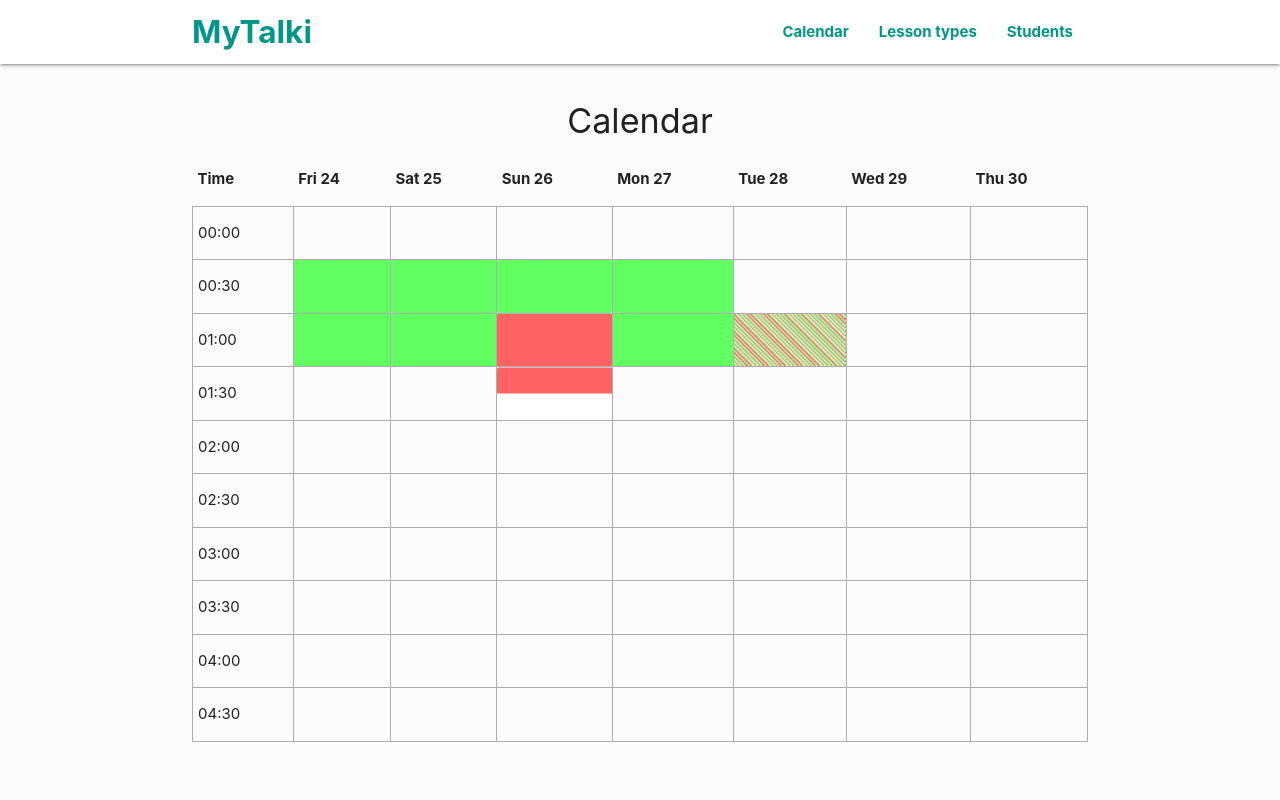
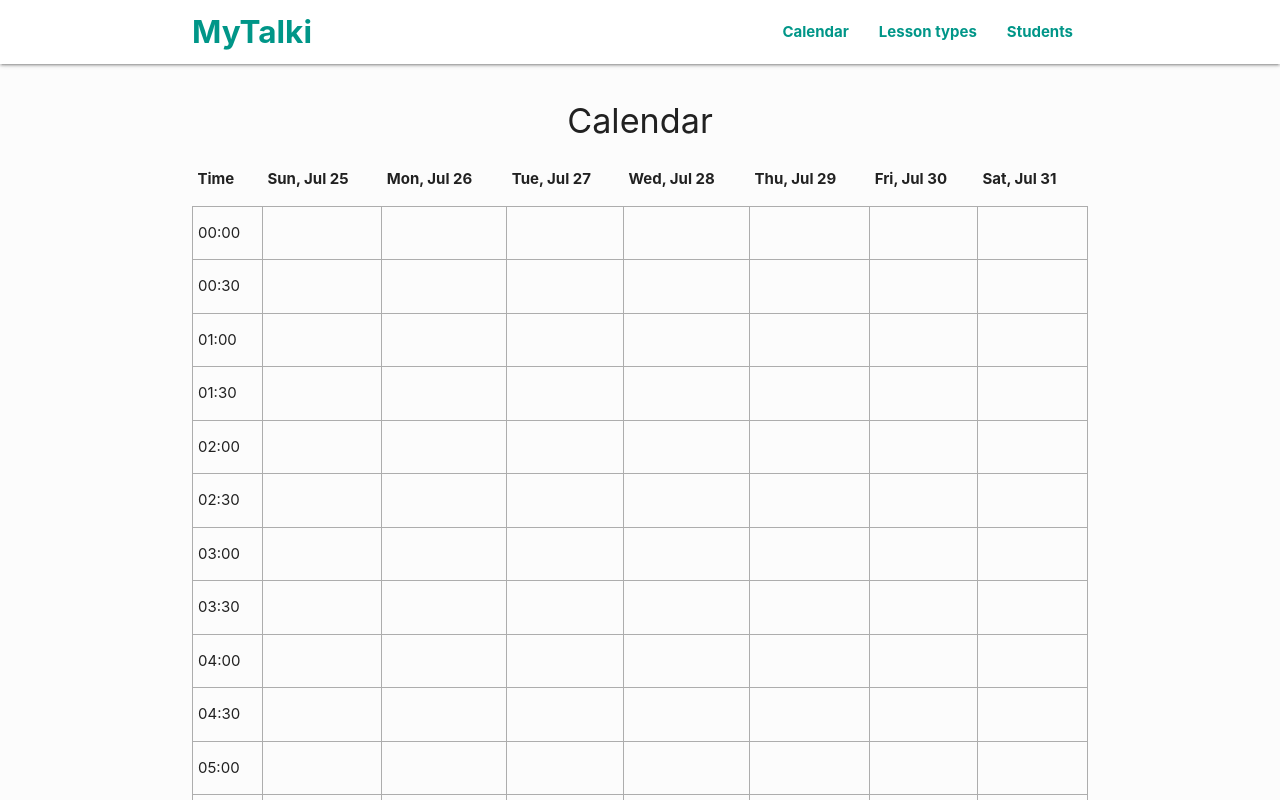
Before and after one commit to dmytrokulak/Mytalki, a React (Create React App) app in the folder sw/: page /calendar in a window 1280 px wide. Shown: the top 800 px of the page. Built offline with nearby package versions, Linux system fonts and the light colour scheme; the HTML template or start-up script is replaced by a standard one.

Commit message:
dynamic calendar table

```diff
--- a/sw/src/components/calendar/Calendar.js
+++ b/sw/src/components/calendar/Calendar.js
@@ -1,123 +1,104 @@
 import React from 'react';
 
+const getWeekday = (index) => {
+  switch (index) {
+    case 0:
+      return 'Mon';
+    case 1:
+      return 'Tue';
+    case 2:
+      return 'Wed';
+    case 3:
+      return 'Thu';
+    case 4:
+      return 'Fri';
+    case 5:
+      return 'Sat';
+    case 6:
+      return 'Sun';
+    default:
+      return 'n/a';
+  }
+};
+
+const getMonthName = (index) => {
+  switch (index) {
+    case 0:
+      return 'Jan';
+    case 1:
+      return 'Feb';
+    case 2:
+      return 'Mar';
+    case 3:
+      return 'Apr';
+    case 4:
+      return 'May';
+    case 5:
+      return 'Jun';
+    case 6:
+      return 'Jul';
+    case 7:
+      return 'Aug';
+    case 8:
+      return 'Sep';
+    case 9:
+      return 'Oct';
+    case 10:
+      return 'Nov';
+    case 11:
+      return 'Dec';
+    default:
+      return 'n/a';
+  }
+};
+
+const formatDate = (date) => {
+  return `${getWeekday(date.getDay())}, ${getMonthName(date.getMonth())} ${date.getDate()}`;
+};
+const dayVisible = 7;
 const Calendar = () => {
   return (
-    <div id='section-calendar' class='section'>
-      <h4 class='center-align'>Calendar</h4>
+    <div id='section-calendar' className='section'>
+      <h4 className='center-align'>Calendar</h4>
       <table>
         <thead>
           <tr>
             <th>Time</th>
-            <th>Fri 24</th>
-            <th>Sat 25</th>
-            <th>Sun 26</th>
-            <th>Mon 27</th>
-            <th>Tue 28</th>
-            <th>Wed 29</th>
-            <th>Thu 30</th>
+            {(() => {
+              const slots = [];
+              const today = new Date();
+              let nextDay = new Date();
+              for (let i = 0; i < dayVisible; i++) {
+                nextDay.setDate(today.getDate() + i);
+                slots.push(<th>{`${formatDate(nextDay)}`}</th>);
+              }
+              return slots;
+            })()}
           </tr>
         </thead>
         <tbody>
-          <tr>
-            <td>00:00</td>
-            <td></td>
-            <td></td>
-            <td></td>
-            <td></td>
-            <td></td>
-            <td></td>
-            <td></td>
-          </tr>
-          <tr>
-            <td>00:30</td>
-            <td class='vacant'></td>
-            <td class='vacant'></td>
-            <td class='vacant'></td>
-            <td class='vacant'></td>
-            <td></td>
-            <td></td>
-            <td></td>
-          </tr>
-          <tr>
-            <td>01:00</td>
-            <td class='vacant'></td>
-            <td class='vacant'></td>
-            <td class='booked'></td>
-            <td class='vacant'></td>
-            <td class='requested'></td>
-            <td></td>
-            <td></td>
-          </tr>
-          <tr>
-            <td>01:30</td>
-            <td></td>
-            <td></td>
-            <td class='booked-first-half'></td>
-            <td></td>
-            <td></td>
-            <td></td>
-            <td></td>
-          </tr>
-          <tr>
-            <td>02:00</td>
-            <td></td>
-            <td></td>
-            <td></td>
-            <td></td>
-            <td></td>
-            <td></td>
-            <td></td>
-          </tr>
-          <tr>
-            <td>02:30</td>
-            <td></td>
-            <td></td>
-            <td></td>
-            <td></td>
-            <td></td>
-            <td></td>
-            <td></td>
-          </tr>
-          <tr>
-            <td>03:00</td>
-            <td></td>
-            <td></td>
-            <td></td>
-            <td></td>
-            <td></td>
-            <td></td>
-            <td></td>
-          </tr>
-          <tr>
-            <td>03:30</td>
-            <td></td>
-            <td></td>
-            <td></td>
-            <td></td>
-            <td></td>
-            <td></td>
-            <td></td>
-          </tr>
-          <tr>
-            <td>04:00</td>
-            <td></td>
-            <td></td>
-            <td></td>
-            <td></td>
-            <td></td>
-            <td></td>
-            <td></td>
-          </tr>
-          <tr>
-            <td>04:30</td>
-            <td></td>
-            <td></td>
-            <td></td>
-            <td></td>
-            <td></td>
-            <td></td>
-            <td></td>
-          </tr>
+          {(() => {
+            const slotSprint = [];
+            let hours = '00';
+            let minutes = '00';
+            for (let i = 0; i < 48; i++) {
+              hours = (i < 20 ? '0' : '') + Math.floor(i / 2);
+              minutes = i % 2 === 0 ? '00' : '30';
+              slotSprint.push(
+                <tr>
+                  <td>{`${hours}:${minutes}`}</td>
+                  {(() => {
+                    const slots = [];
+                    for (let i = 0; i < dayVisible; i++) {
+                      slots.push(<td></td>);
+                    }
+                    return slots;
+                  })()}
+                </tr>
+              );
+            }
+            return slotSprint;
+          })()}
         </tbody>
       </table>
     </div>
```
